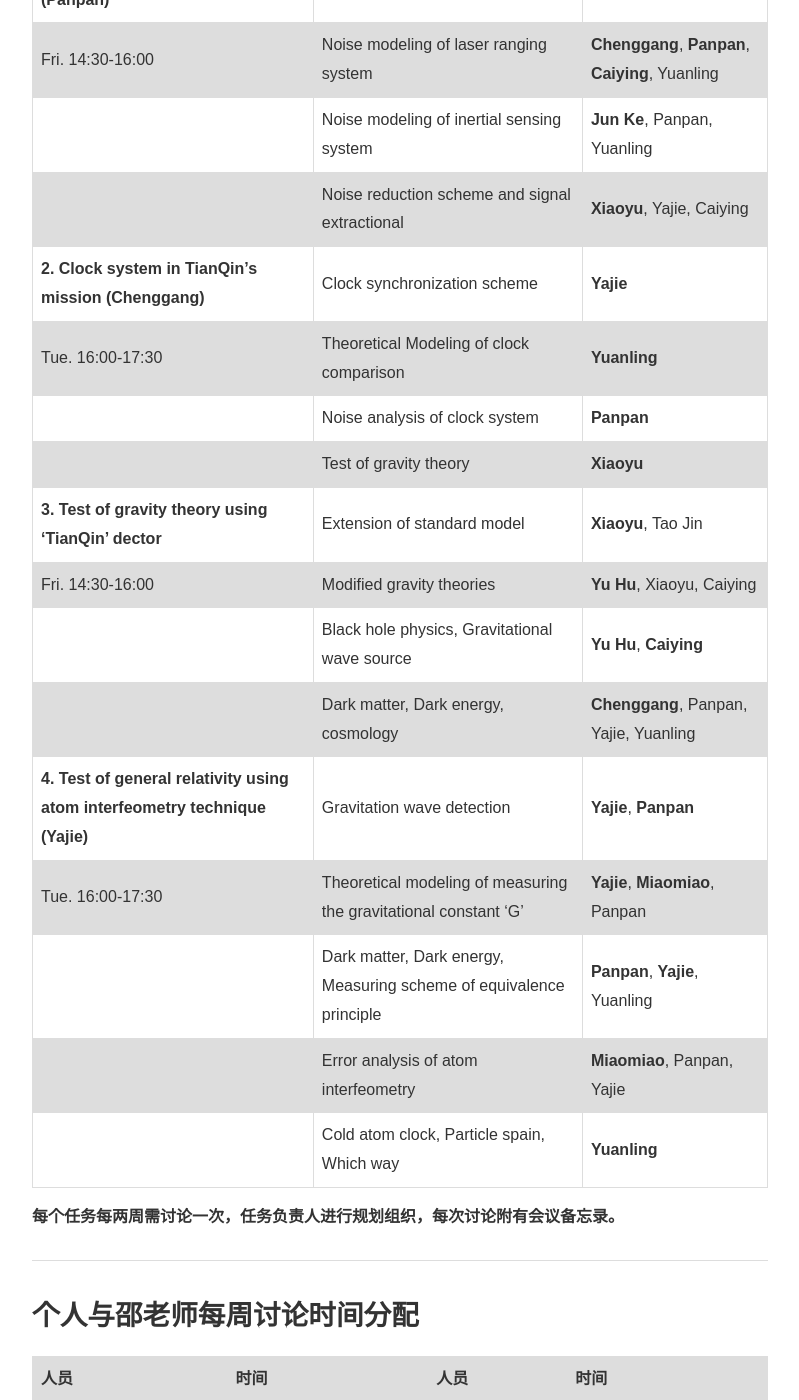
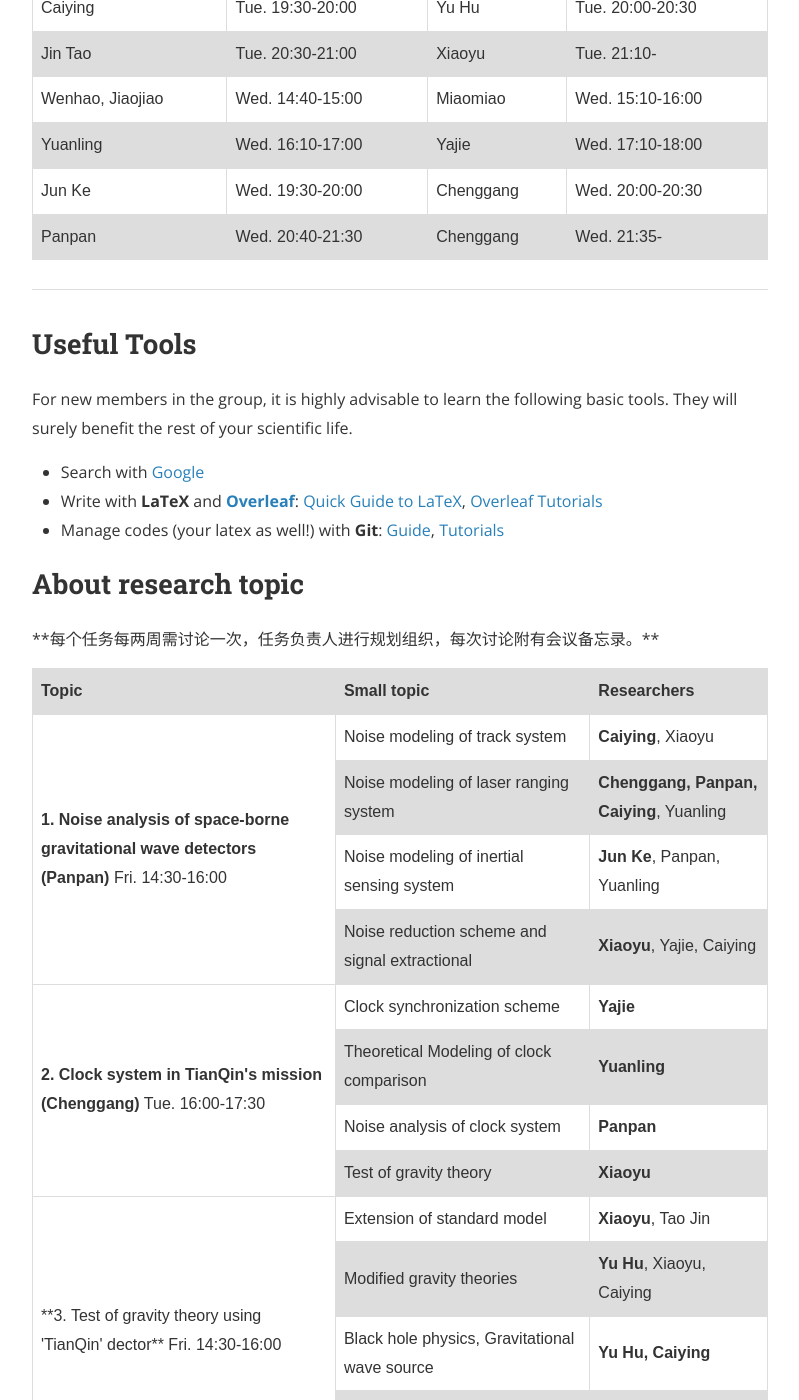
Before and after one commit to gravity-group/gravity-group.github.io, a Jekyll site: the page built from wiki.md, in a window 1280 px wide and 1400 px high, scrolled down 1132 px. Shown: the whole window, without its empty margins (240-1039 px from the left). Built offline with Jekyll 4.4.1, drawn with Linux system fonts in a browser that asks for light colours; nearby versions of some CDN libraries; part of the change alters nothing that is shown; some of the changed text lies outside the part shown.

Commit message:
update wiki

```diff
--- a/wiki.md
+++ b/wiki.md
@@ -53,29 +53,6 @@ We have a Journal Club **Gravitational Astrophysics** on
 
 ---
 
-| **Topic** | **Small topic** | **Researchers** |
-| **1. Noise analysis of space-borne gravitational wave detectors (Panpan)** | Noise modeling of track system | **Caiying**, Xiaoyu |
-| Fri. 14:30-16:00 | Noise modeling of laser ranging system  | **Chenggang**, **Panpan**, **Caiying**, Yuanling |
-|  | Noise modeling of inertial sensing system | **Jun Ke**, Panpan, Yuanling|
-|  | Noise reduction scheme and signal extractional | **Xiaoyu**, Yajie, Caiying |
-| **2. Clock system in TianQin's mission (Chenggang)** | Clock synchronization scheme | **Yajie** |
-| Tue. 16:00-17:30  | Theoretical Modeling of clock comparison  | **Yuanling** |
-| | Noise analysis of clock system | **Panpan** |
-| | Test of gravity theory | **Xiaoyu** |
-| **3. Test of gravity theory using 'TianQin' dector** | Extension of standard model | **Xiaoyu**, Tao Jin |
-| Fri. 14:30-16:00  | Modified gravity theories  | **Yu Hu**, Xiaoyu, Caiying |
-| | Black hole physics, Gravitational wave source | **Yu Hu**, **Caiying**|
-| | Dark matter, Dark energy, cosmology | **Chenggang**, Panpan, Yajie, Yuanling |
-| **4. Test of general relativity using atom interfeometry technique (Yajie)** | Gravitation wave detection | **Yajie**, **Panpan** |
-| Tue. 16:00-17:30 | Theoretical modeling of measuring the gravitational constant 'G'  | **Yajie**, **Miaomiao**, Panpan |
-| | Dark matter, Dark energy, Measuring scheme of equivalence principle | **Panpan**, **Yajie**, Yuanling |
-| | Error analysis of atom interfeometry | **Miaomiao**, Panpan, Yajie |
-| | Cold atom clock, Particle spain, Which way | **Yuanling** |
-
-**每个任务每两周需讨论一次，任务负责人进行规划组织，每次讨论附有会议备忘录。**
-
----
-
 ## 个人与邵老师每周讨论时间分配
 
 | **人员** | **时间** | **人员** | **时间** |
@@ -107,75 +84,77 @@ For new members in the group, it is highly advisable to learn the following basi
   <tr>
     <td rowspan="4"><b>1. Noise analysis of space-borne gravitational wave detectors (Panpan)</b> Fri. 14:30-16:00</td>
     <td>Noise modeling of track system </td>
-    <td>Caiying, Xiaoyu</td>
+    <td><b>Caiying</b>, Xiaoyu</td>
   </tr>
   <tr>
     <td>Noise modeling of laser ranging system</td>
-    <td>**Chenggang**, **Panpan**, **Caiying**, Yuanling</td>
+    <td><b>Chenggang, Panpan, Caiying</b>, Yuanling</td>
   </tr>
   <tr>
     <td>Noise modeling of inertial sensing system</td>
-    <td>**Jun Ke**, Panpan, Yuanling</td>
+    <td><b>Jun Ke</b>, Panpan, Yuanling</td>
   </tr>
   <tr>
     <td>Noise reduction scheme and signal extractional</td>
-    <td>**Xiaoyu**, Yajie, Caiying</td>
+    <td><b>Xiaoyu</b>, Yajie, Caiying</td>
   </tr>
 
    <tr>
-    <td rowspan="4">**2. Clock system in TianQin's mission (Chenggang)** Tue. 16:00-17:30</td>
+    <td rowspan="4"><b>2. Clock system in TianQin's mission (Chenggang)</b> Tue. 16:00-17:30</td>
     <td>Clock synchronization scheme </td>
-    <td>**Yajie**</td>
+    <td><b>Yajie</b></td>
   </tr>
   <tr>
     <td>Theoretical Modeling of clock comparison</td>
-    <td>**Yuanling**</td>
+    <td><b>Yuanling</b></td>
   </tr>
   <tr>
     <td>Noise analysis of clock system</td>
-    <td>**Panpan**</td>
+    <td><b>Panpan</b></td>
   </tr>
   <tr>
     <td>Test of gravity theory</td>
-    <td>**Xiaoyu**</td>
+    <td><b>Xiaoyu</b></td>
   </tr>
 
    <tr>
     <td rowspan="4">**3. Test of gravity theory using 'TianQin' dector**  Fri. 14:30-16:00</td>
     <td>Extension of standard model</td>
-    <td>**Xiaoyu**, Tao Jin</td>
+    <td><b>Xiaoyu</b>, Tao Jin</td>
   </tr>
   <tr>
     <td>Modified gravity theories</td>
-    <td>**Yu Hu**, Xiaoyu, Caiying</td>
+    <td><b>Yu Hu</b>, Xiaoyu, Caiying</td>
   </tr>
   <tr>
     <td>Black hole physics, Gravitational wave source</td>
-    <td>**Yu Hu**, **Caiying**</td>
+    <td><b>Yu Hu, Caiying</b></td>
   </tr>
   <tr>
     <td>Dark matter, Dark energy, cosmology</td>
-    <td>**Chenggang**, Panpan, Yajie, Yuanling</td>
+    <td><b>Chenggang</b>, Panpan, Yajie, Yuanling</td>
   </tr>
 
    <tr>
-    <td rowspan="5"> **4. Test of general relativity using atom interfeometry technique (Yajie)**  Tue. 16:00-17:30</td>
+    <td rowspan="5"> <b>4. Test of general relativity using atom interfeometry technique (Yajie)</b> Tue. 16:00-17:30</td>
     <td>Gravitation wave detection</td>
-    <td>**Yajie**, **Panpan**</td>
+    <td><b>Yajie, Panpan</b></td>
   </tr>
   <tr>
     <td>Theoretical modeling of measuring the gravitational constant 'G'</td>
-    <td>**Yajie**, **Miaomiao**, Panpan</td>
+    <td><b>Yajie, Miaomiao</b>, Panpan</td>
   </tr>
   <tr>
     <td>Dark matter, Dark energy, Measuring scheme of equivalence principle</td>
-    <td>**Panpan**, **Yajie**, Yuanling</td>
+    <td><b>Panpan, Yajie</b>, Yuanling</td>
   </tr>
   <tr>
     <td>Error analysis of atom interfeometry</td>
-    <td>**Miaomiao**, Panpan, Yajie</td>
+    <td><b>Miaomiao</b>, Panpan, Yajie</td>
   </tr>
   <tr>
     <td>Cold atom clock, Particle spain, Which way</td>
-    <td>**Yuanling**</td>
+    <td><b>Yuanling</b></td>
   </tr>
+
+**每个任务每两周需讨论一次，任务负责人进行规划组织，每次讨论附有会议备忘录。**
```
